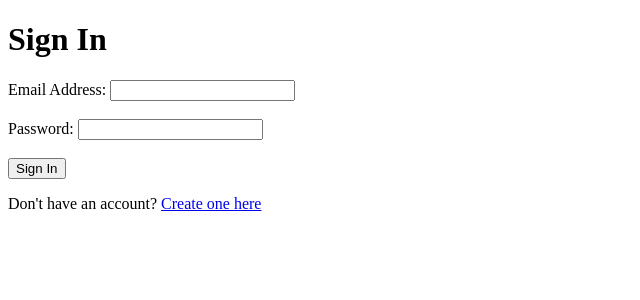
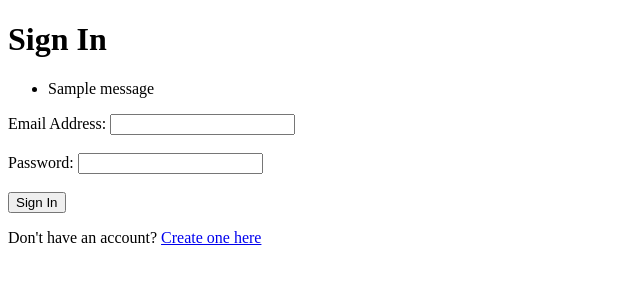
Before and after one commit to amanmessinezis/BarberBookingSystem, a Flask app: page /signin in a window 1280 px wide. Shown: the top 300 px of the page, without its empty margins (0-640 px from the left). Run offline with Flask 3, Linux system fonts and the light colour scheme; tables that the repository leaves empty hold one stand-in row (values such as "Sample post"); one stand-in notice (Sample message) is shown.

Commit message:
signin.html message flashing.

```diff
--- a/templates/signin.html
+++ b/templates/signin.html
@@ -2,6 +2,15 @@
 
 {% block content %}
 <h1>Sign In</h1>
+{% with messages = get_flashed_messages(with_categories=true) %}
+  {% if messages %}
+    <ul>
+      {% for category, message in messages %}
+        <li class="{{ category }}">{{ message }}</li>
+      {% endfor %}
+    </ul>
+  {% endif %}
+{% endwith %}
 <form action="/signin" method="POST">
     <label for="email">Email Address:</label>
     <input type="text" id="email" name="email" required><br><br>
```
